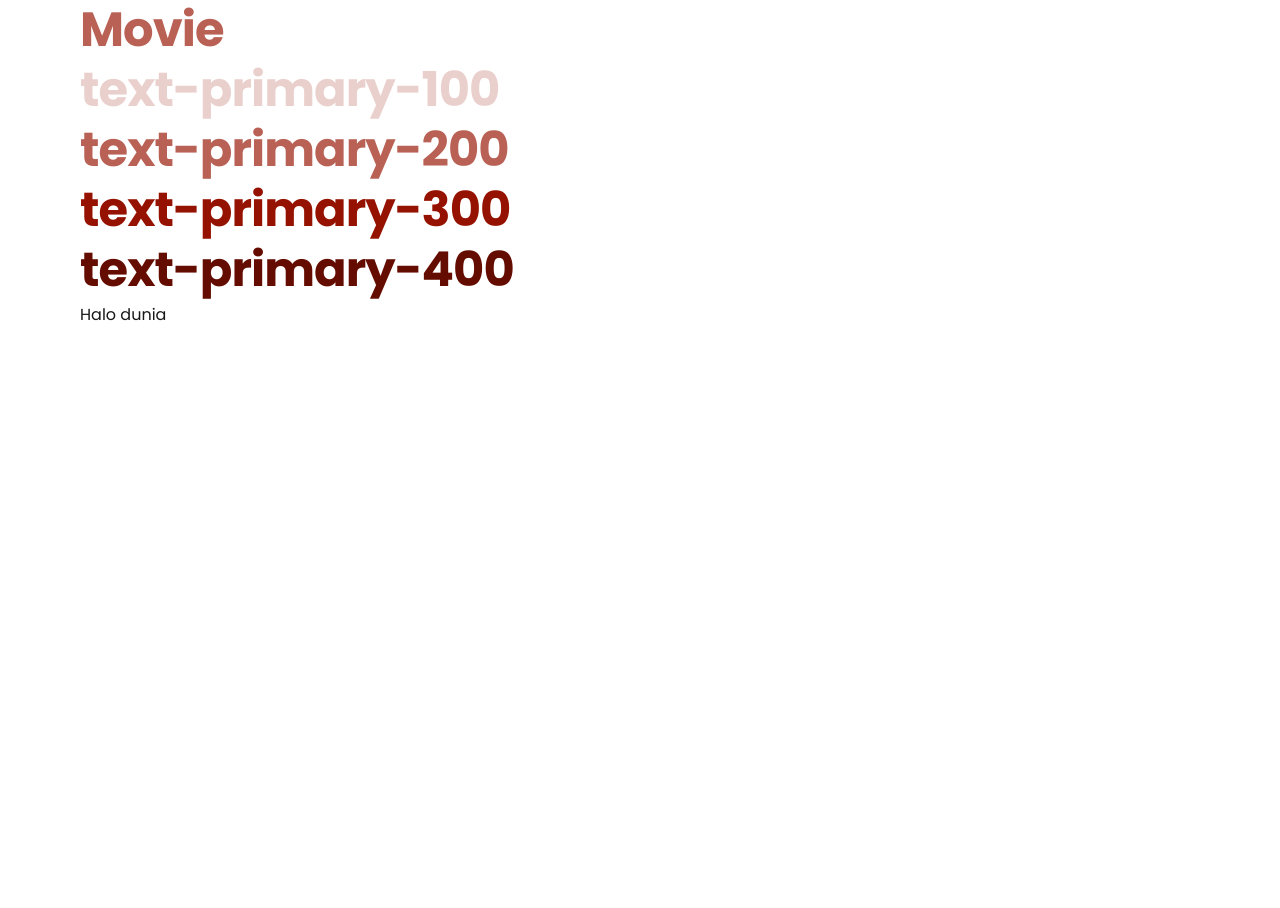
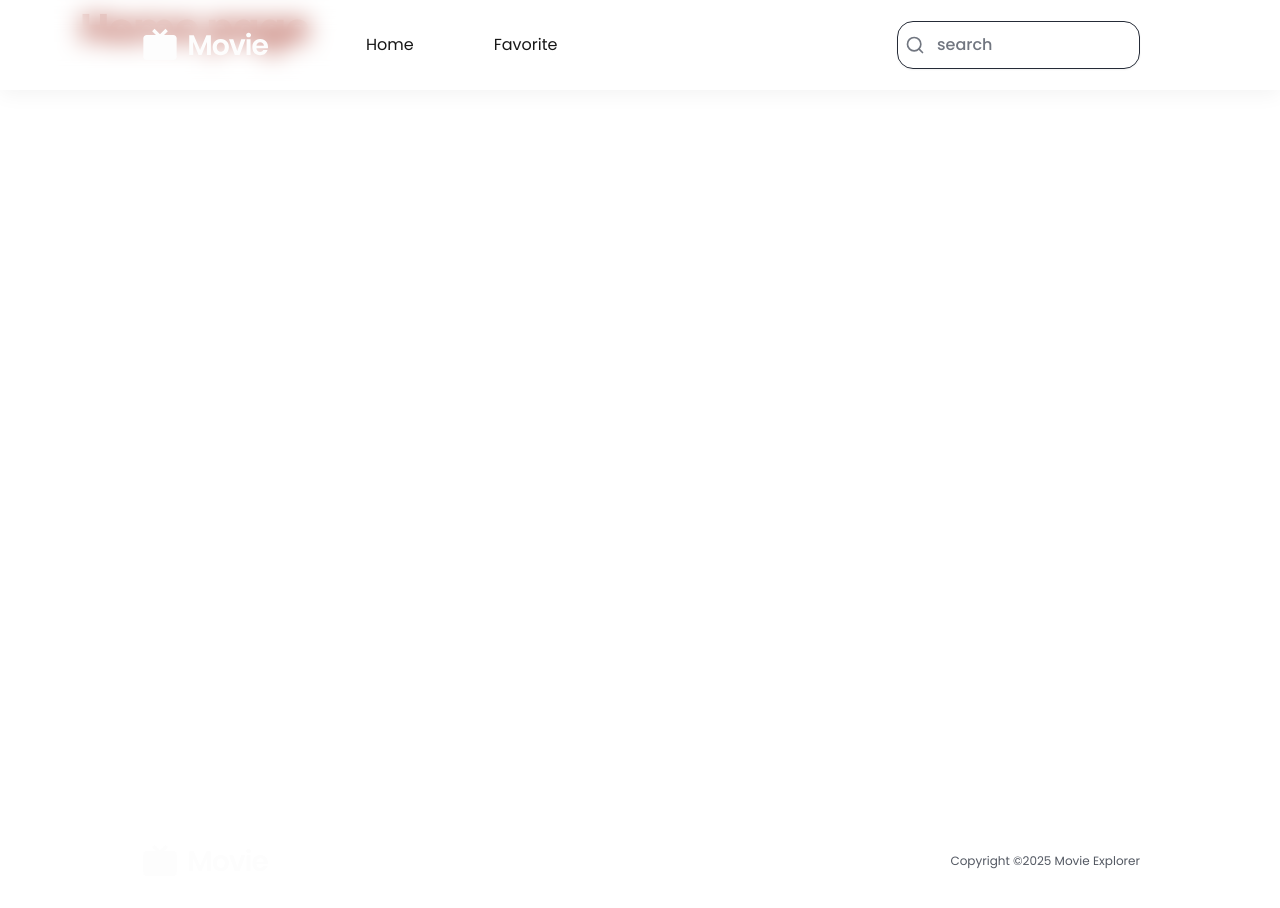
Before and after one commit to hanssav/streaming-tmdb-api, a Next.js app: page / in a window 1280 px wide. Shown: the top 908 px of the page. Before the commit the page ends 800 px from the top, so only its background shows below. Built offline with nearby package versions, Linux system fonts and the light colour scheme.

Commit message:
layout
Signed-off-by: hanssav <handihandi40@gmail.com>

```diff
--- a/package.json
+++ b/package.json
@@ -10,7 +10,7 @@
   },
   "dependencies": {
     "clsx": "^2.1.1",
-    "lucide": "^0.545.0",
+    "lucide-react": "^0.545.0",
     "next": "15.5.4",
     "react": "19.1.0",
     "react-dom": "19.1.0",
--- a/src/app/layout.tsx
+++ b/src/app/layout.tsx
@@ -1,6 +1,7 @@
 import type { Metadata } from 'next';
 import { Poppins } from 'next/font/google';
 import './globals.css';
+import { Layout } from '@/components/container';
 
 const poppins = Poppins({
   subsets: ['latin'],
@@ -20,7 +21,9 @@ export default function RootLayout({
 }>) {
   return (
     <html lang='en'>
-      <body className={`${poppins.variable} antialiased`}>{children}</body>
+      <body className={`${poppins.variable} antialiased`}>
+        <Layout>{children}</Layout>
+      </body>
     </html>
   );
 }
--- a/src/app/page.tsx
+++ b/src/app/page.tsx
@@ -1,22 +1,9 @@
 export default function Home() {
   return (
     <div className='h-screen w-screen px-20'>
-      <h1 className='text-primary-200 text-display-2xl font-extrabold'>
-        Movie
+      <h1 className='text-primary-200 text-display-xl font-extrabold'>
+        Home page
       </h1>
-      <h1 className='text-primary-100 text-display-2xl font-bold'>
-        text-primary-100
-      </h1>
-      <h1 className='text-primary-200 text-display-2xl font-bold'>
-        text-primary-200
-      </h1>
-      <h1 className='text-primary-300 text-display-2xl font-bold'>
-        text-primary-300
-      </h1>
-      <h1 className='text-primary-400 text-display-2xl font-bold'>
-        text-primary-400
-      </h1>
-      <p className='text-md'>Halo dunia</p>
     </div>
   );
 }
--- /dev/null
+++ b/src/components/container/footer.tsx
@@ -0,0 +1,28 @@
+import React from 'react';
+import FlexibleImage from './wrapper-image';
+import { IMAGES } from '@/constants';
+import { cn } from '@/lib/utils';
+
+const Footer = () => {
+  return (
+    <footer
+      className={cn(
+        'flex flex-col lg:flex-row lg:justify-between lg:items-center',
+        'p-4 gap-2 lg:py-2 lg:h-[120px] lg:px-[140px]',
+        ' border-t border-white/20'
+      )}
+    >
+      <FlexibleImage
+        src={IMAGES.LOGO}
+        alt='logo'
+        className='h-[28px] w-[92px] lg:w-[130px] lg:h-10'
+      />
+
+      <p className='text-xs lg:text-md text-neutral-600'>
+        Copyright ©2025 Movie Explorer
+      </p>
+    </footer>
+  );
+};
+
+export default Footer;
--- /dev/null
+++ b/src/components/container/header.tsx
@@ -0,0 +1,84 @@
+'use client';
+import { IMAGES } from '@/constants';
+import { cn } from '@/lib/utils';
+import { Menu, Search, X } from 'lucide-react';
+import Image from 'next/image';
+import React from 'react';
+import { Input } from '../ui/input';
+import FlexibleImage from './wrapper-image';
+
+const ListMenu: React.FC<{ className?: string; open?: boolean }> = ({
+  className,
+  open = false,
+}) => {
+  return (
+    <ul
+      className={cn(
+        'flex px-4 gap-6 lg:gap-20 items-center',
+        open && 'py-6 space-y-4 flex-col',
+        className
+      )}
+    >
+      <li className='text-md font-normal'>Home</li>
+      <li className='text-md font-normal'>Favorite</li>
+    </ul>
+  );
+};
+const Header = () => {
+  const [isOpenMenu, setOpenMenu] = React.useState<boolean>(false);
+
+  return (
+    <>
+      <header
+        className={cn(
+          'flex flex-row items-center justify-between gap-4 lg:px-[140px] lg:h-[90px]',
+          'fixed top-0 left-0 z-50 w-full p-4',
+          'backdrop-blur-xl',
+          'border-b border-white/20',
+          'shadow-[0_4px_20px_rgba(0,0,0,0.05)]',
+          'transition-all duration-300',
+          'supports-[backdrop-filter]:bg-transparent/60',
+          'supports-[backdrop-filter]:backdrop-blur-md'
+        )}
+      >
+        <div className='flex gap-4 lg:gap-20'>
+          <FlexibleImage
+            src={IMAGES.LOGO}
+            alt='logo'
+            className='h-[28px] w-[92px] lg:w-[130px] lg:h-10'
+          />
+          <ListMenu className='hidden lg:flex' />
+        </div>
+        <div className='hidden lg:block w-full max-w-[243px]'>
+          <Input
+            label='search'
+            id='search-order'
+            iconPosition='left'
+            icon={<Search className='h-5 w-5 text-neutral-500' />}
+          />
+        </div>
+        {isOpenMenu ? (
+          <X className='w-6 h-6' onClick={() => setOpenMenu(false)} />
+        ) : (
+          <div className='lg:hidden flex gap-6'>
+            <Search className='w-6 h-6' />
+            <Menu className='w-6 h-6' onClick={() => setOpenMenu(true)} />
+          </div>
+        )}
+      </header>
+      <div
+        className={cn(
+          'absolute lg:hidden top-[60px] left-0 w-full h-screen bg-transparent border-none z-40',
+          'transition-transform duration-300 ease-in-out',
+          isOpenMenu
+            ? 'translate-x-0 opacity-100 pointer-events-auto'
+            : '-translate-x-full opacity-0 pointer-events-none'
+        )}
+      >
+        <ListMenu open={isOpenMenu} />
+      </div>
+    </>
+  );
+};
+
+export default Header;
--- /dev/null
+++ b/src/components/container/index.ts
@@ -0,0 +1,6 @@
+import Header from './header';
+import Layout from './layout';
+import Footer from './footer';
+import FlexibleImage from './wrapper-image';
+
+export { Header, Footer, Layout, FlexibleImage };
--- /dev/null
+++ b/src/components/container/layout.tsx
@@ -0,0 +1,15 @@
+import React from 'react';
+import Header from './header';
+import Footer from './footer';
+
+const Layout: React.FC<{ children: React.ReactNode }> = ({ children }) => {
+  return (
+    <>
+      <Header />
+      {children}
+      <Footer />
+    </>
+  );
+};
+
+export default Layout;
--- /dev/null
+++ b/src/components/container/wrapper-image.tsx
@@ -0,0 +1,32 @@
+import React from 'react';
+import Image, { ImageProps } from 'next/image';
+import { cn } from '@/lib/utils';
+
+interface FlexibleImageProps extends Omit<ImageProps, 'fill'> {
+  className?: string;
+  fit?: 'contain' | 'cover' | 'fill';
+}
+
+const FlexibleImage: React.FC<FlexibleImageProps> = ({
+  src,
+  alt,
+  className,
+  fit = 'contain',
+  ...rest
+}) => {
+  return (
+    <div className={cn('relative', className)}>
+      <Image
+        src={src}
+        alt={alt}
+        fill
+        sizes='100vw'
+        style={{ objectFit: fit }}
+        priority
+        {...rest}
+      />
+    </div>
+  );
+};
+
+export default FlexibleImage;
--- /dev/null
+++ b/src/components/ui/input.tsx
@@ -0,0 +1,97 @@
+'use client';
+import * as React from 'react';
+import { cn } from '@/lib/utils';
+import { Label } from './label';
+
+type InputProps = {
+  iconPosition?: 'left' | 'right';
+  leftIconPadding?: number;
+  icon?: React.ReactNode;
+  onIconClick?: () => void;
+  label?: string;
+} & React.ComponentProps<'input'>;
+
+const iconPadding: Record<number, string> = {
+  8: 'pl-8',
+  10: 'pl-10',
+  12: 'pl-12',
+};
+const leftIconPosition: Record<number, string> = {
+  8: 'left-8',
+  10: 'left-10',
+  12: 'left-12',
+};
+
+function Input({
+  className,
+  type,
+  onIconClick,
+  icon,
+  iconPosition,
+  leftIconPadding = 10,
+  label,
+  ...props
+}: InputProps) {
+  return (
+    <div className='relative w-full'>
+      <input
+        type={type}
+        data-slot='input'
+        placeholder=' '
+        className={cn(
+          'peer bg-transparent file:text-foreground placeholder:text-muted-foreground selection:bg-primary rounded-2xl selection:text-primary-foreground dark:bg-input/30 border-neutral-800 h-12 w-full min-w-0 border text-base shadow-xs transition-[color,box-shadow] outline-none file:inline-flex file:h-7 file:border-0 file:bg-transparent file:text-sm file:font-medium disabled:pointer-events-none disabled:cursor-not-allowed disabled:opacity-50 md:text-sm',
+          'focus-visible:border-neutral-500 focus-visible:ring-neutral-500/50 focus-visible:ring-[3px]',
+          'aria-invalid:ring-destructive/20 dark:aria-invalid:ring-destructive/40 aria-invalid:border-destructive',
+          label && 'pt-6 pb-2',
+          icon && iconPosition === 'left'
+            ? iconPadding[leftIconPadding]
+            : icon && iconPosition === 'right'
+            ? 'pr-12 px-3'
+            : 'px-3',
+          !icon && 'px-3',
+          className
+        )}
+        {...props}
+      />
+
+      {label && (
+        <Label
+          htmlFor={props.id ?? props.name}
+          className={cn(
+            'absolute left-3 pointer-events-none transition-all duration-200 ease-out',
+            // Default state (kosong)
+            'top-1/2 -translate-y-1/2 text-base',
+            // State ketika ada value atau focus (floating)
+            'peer-focus:top-1 peer-focus:translate-y-0 peer-focus:text-xs peer-focus:text-primary',
+            // State ketika ada value (not placeholde r)
+            'peer-[:not(:placeholder-shown)]:top-1 peer-[:not(:placeholder-shown)]:translate-y-0 peer-[:not(:placeholder-shown)]:text-xs',
+            // Disabled state
+            'peer-disabled:opacity-50',
+            // Invalid state
+            'peer-aria-invalid:text-destructive',
+            // Adjustment untuk icon di kiri
+            icon && iconPosition === 'left' && leftIconPosition[leftIconPadding]
+          )}
+        >
+          {label}
+        </Label>
+      )}
+
+      {icon && (
+        <button
+          type='button'
+          onClick={onIconClick}
+          tabIndex={-1}
+          className={cn(
+            'absolute inset-y-0 h-full text-neutral-500',
+            iconPosition === 'left' ? 'left-0 pl-2' : 'right-0 pr-2'
+          )}
+        >
+          {icon}
+        </button>
+      )}
+    </div>
+  );
+}
+
+export { Input };
--- /dev/null
+++ b/src/components/ui/label.tsx
@@ -0,0 +1,19 @@
+'use client';
+
+import * as React from 'react';
+import { cn } from '@/lib/utils';
+
+function Label({ className, ...props }: React.ComponentProps<'label'>) {
+  return (
+    <label
+      data-slot='label'
+      className={cn(
+        'flex items-center gap-2 text-sm leading-none font-medium select-none group-data-[disabled=true]:pointer-events-none group-data-[disabled=true]:opacity-50 peer-disabled:cursor-not-allowed peer-disabled:opacity-50 text-neutral-500',
+        className
+      )}
+      {...props}
+    />
+  );
+}
+
+export { Label };
--- /dev/null
+++ b/src/constants/assets.ts
@@ -0,0 +1,5 @@
+export const IMAGES = {
+  LOGO: '/images/logo.svg',
+  HERO: '/images/hero-image.png',
+  HERO_DETAIL: '/images/hero-detail-image.png',
+};
--- /dev/null
+++ b/src/constants/index.ts
@@ -0,0 +1 @@
+export * from './assets';
```
Also changed, not shown: 1 other file (tests, documents, lock files or other folders).
